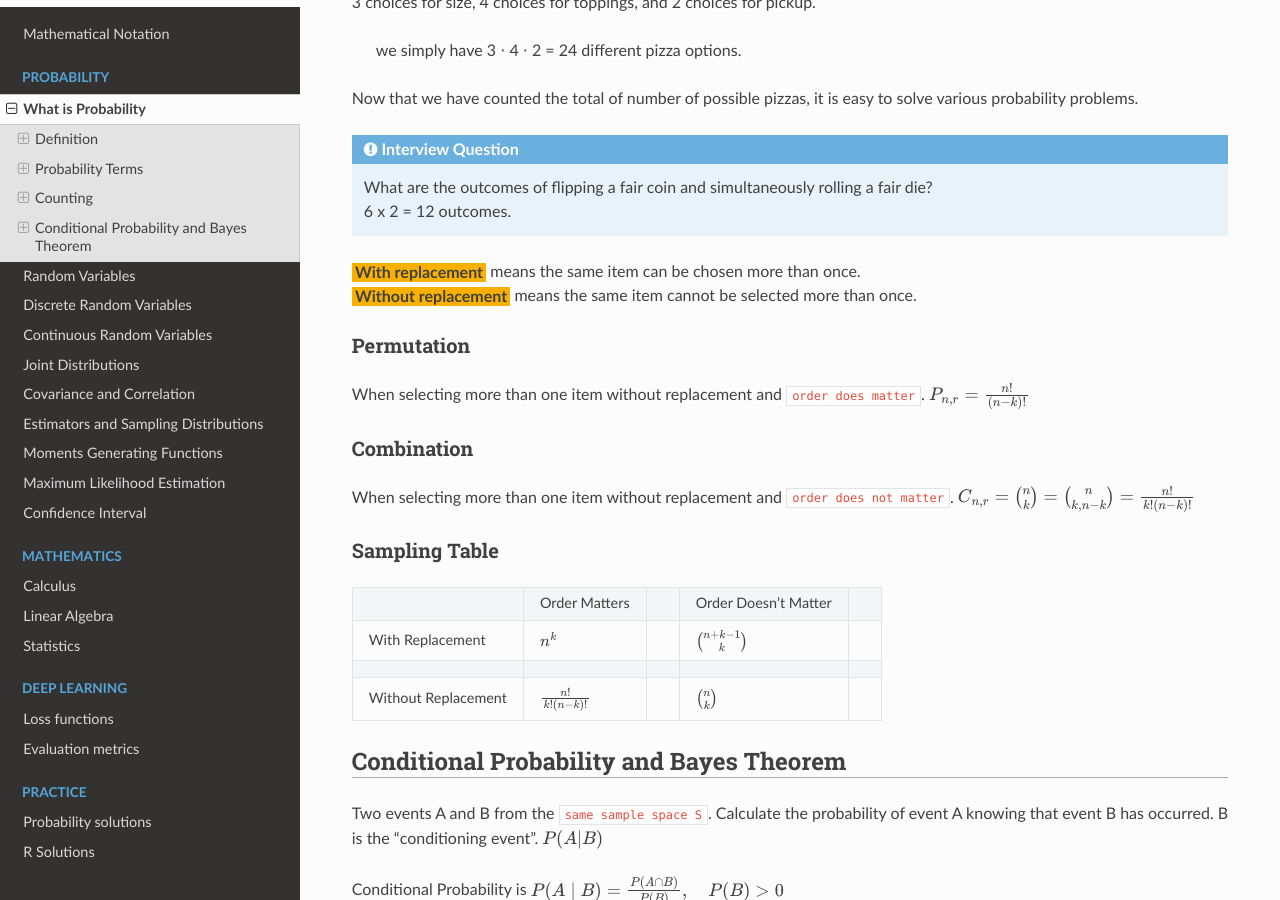
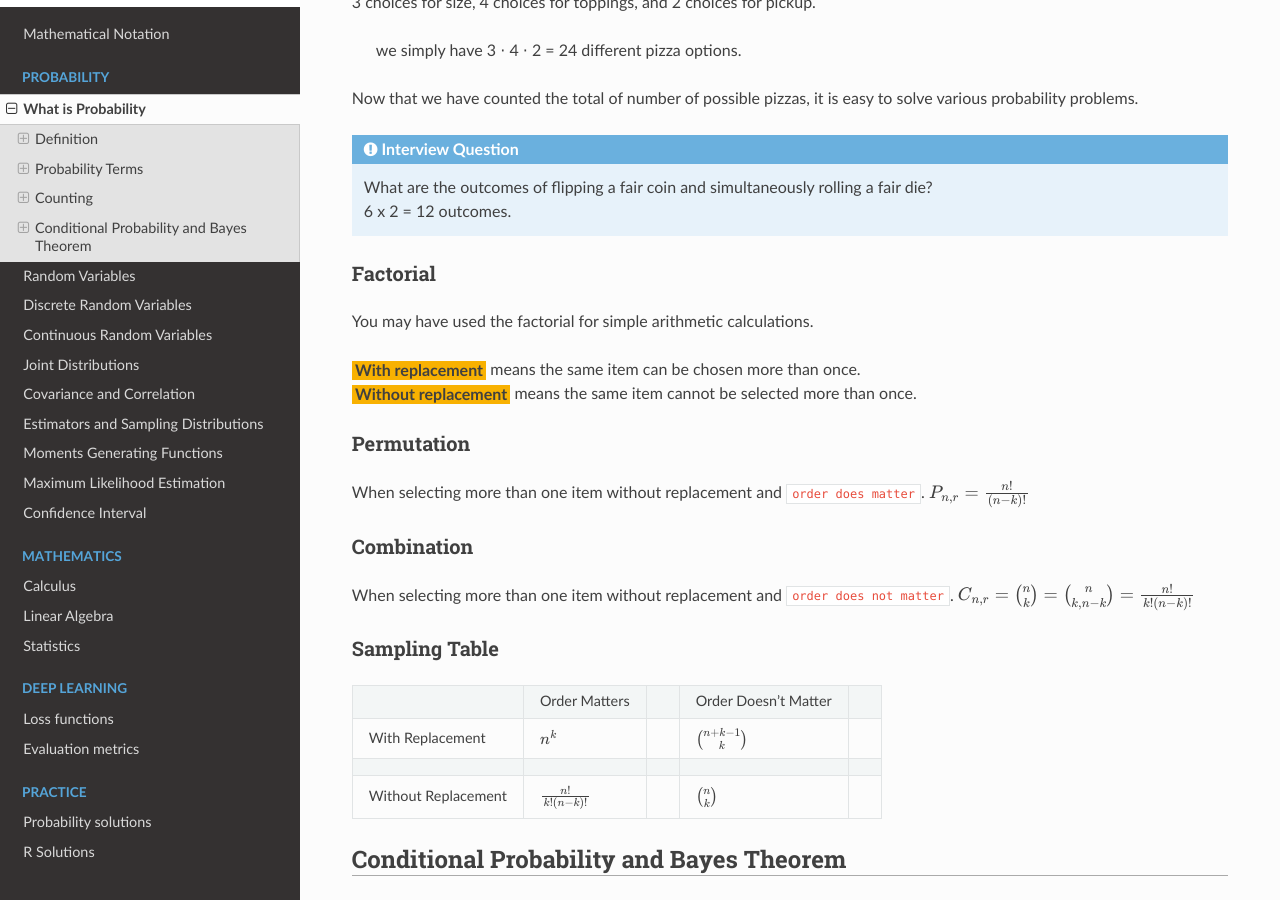
Before and after one commit to akkefa/ml-notes, a Sphinx documentation site: the page built from docs/probability/what_is_probability.rst, in a window 1280 px wide and 900 px high, scrolled down 2982 px. Built offline with Sphinx 7.4.7 and the Read the Docs theme 2.0.0, drawn with Linux system fonts in a browser that asks for light colours.

Commit message:
New changes.

```diff
--- a/docs/probability/what_is_probability.rst
+++ b/docs/probability/what_is_probability.rst
@@ -136,6 +136,9 @@ Now that we have counted the total of number of possible pizzas, it is easy to s
     | What are the outcomes of flipping a fair coin and simultaneously rolling a fair die?
     | 6 x 2 = 12 outcomes.
 
+Factorial
+----------
+You may have used the factorial for simple arithmetic calculations.
 
 | **With replacement** means the same item can be chosen more than once.
 | **Without replacement** means the same item cannot be selected more than once.
```
